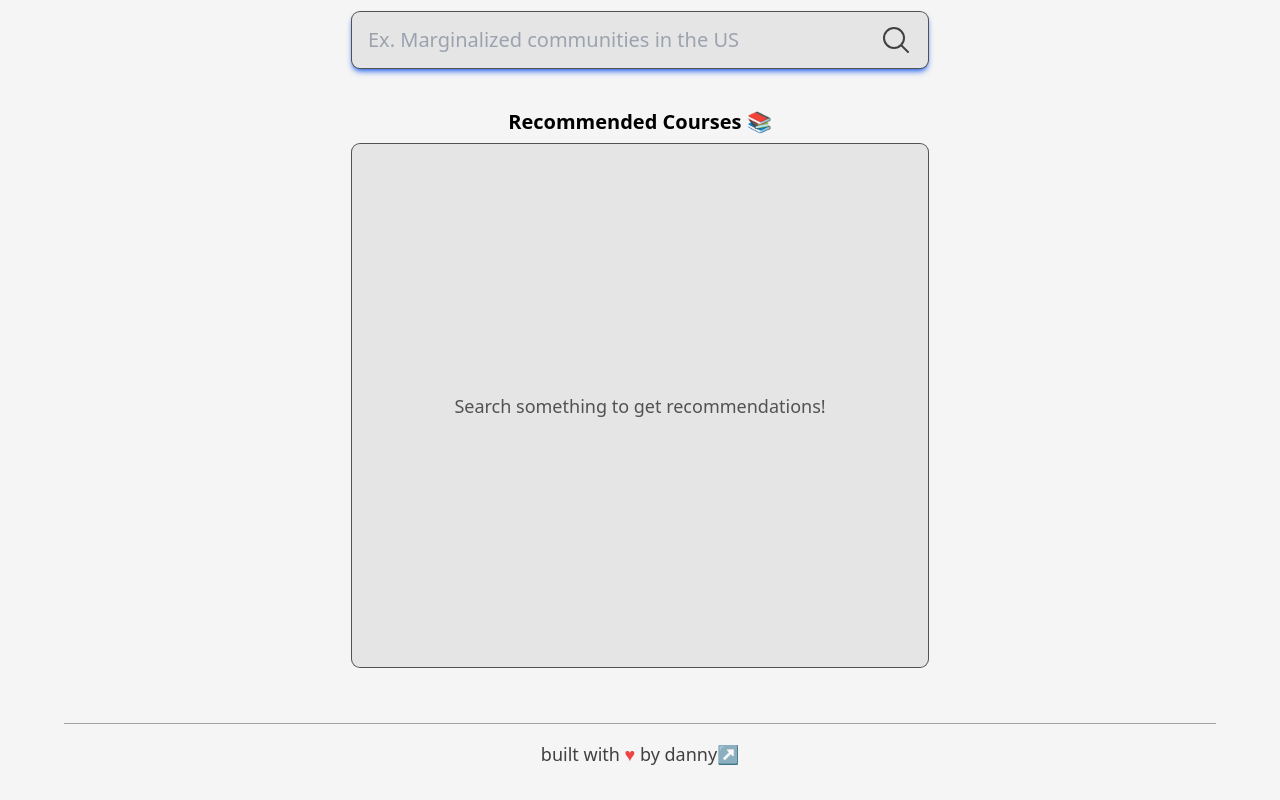
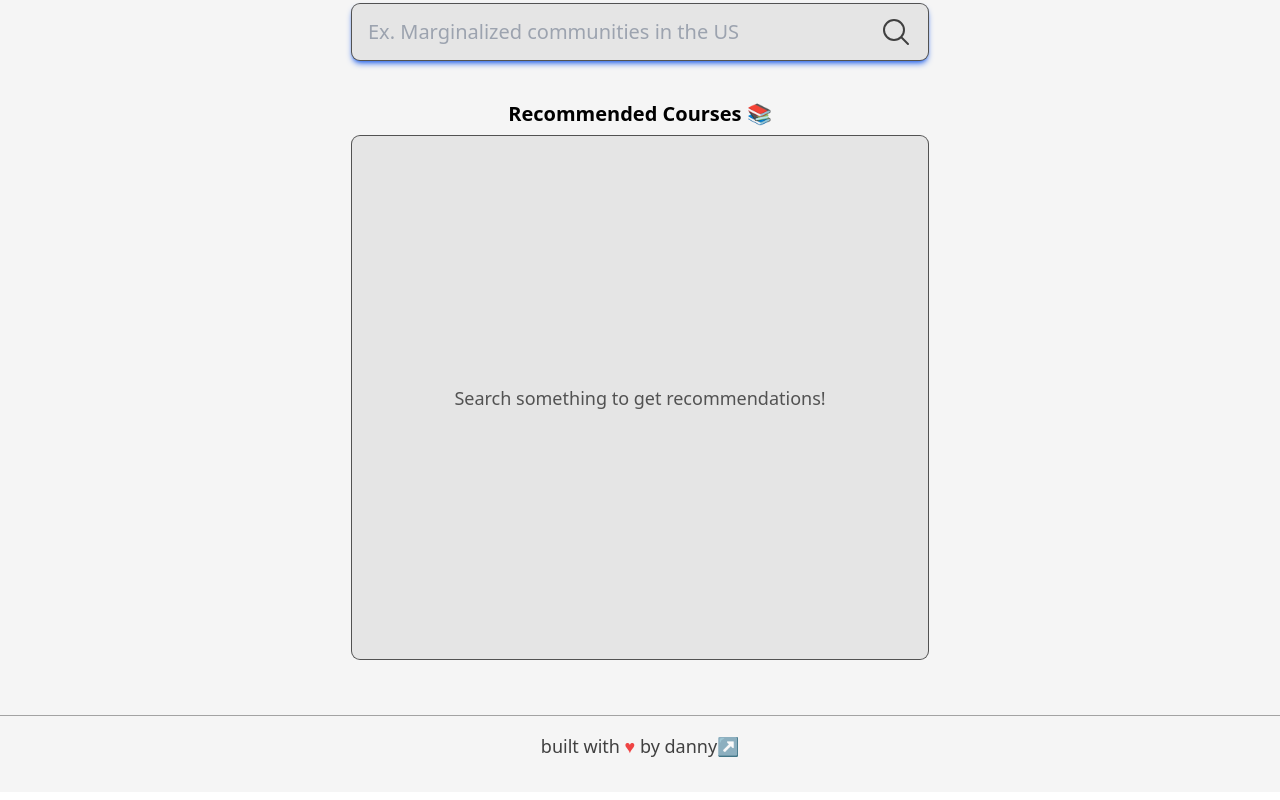
Before and after one commit to dannykd/zotsearch, a Next.js app: page / in a window 1280 px wide. Shown: the part 209-1009 px from the top of the page. Built offline with nearby package versions, Linux system fonts and the light colour scheme.

Commit message:
fixed weird horizontal scrollbar

```diff
--- a/src/components/layout/Footer.tsx
+++ b/src/components/layout/Footer.tsx
@@ -4,8 +4,8 @@ interface FooterProps {}
 
 const Footer: FC<FooterProps> = () => {
   return (
-    <div className="w-screen sticky top-[100vh] ">
-      <div className="max-w-6xl mx-auto border-t border-neutral-400 dark:border-neutral-700 pt-4 text-neutral-700 dark:text-neutral-300 text-center text-base md:text-lg">
+    <div className="sticky top-[100vh] ">
+      <div className="border-t border-neutral-400 dark:border-neutral-700 pt-4 text-neutral-700 dark:text-neutral-300 text-center text-base md:text-lg">
         <p className="pb-8">built with <span className="text-red-500">♥</span> by
           <a
           target="_blank"
--- a/src/components/layout/Layout.tsx
+++ b/src/components/layout/Layout.tsx
@@ -10,10 +10,7 @@ const Layout: FC<LayoutProps> = ({ children }) => {
   return (
     <div className="h-screen">
       <Toaster/>
-      <div
-        className="mx-auto flex
-        flex-col text-lg w-screen text-black bg-neutral-100 dark:bg-neutral-900 dark:text-white h-screen"
-      >
+      <div className="text-lg text-black bg-neutral-100 dark:bg-neutral-900 dark:text-white h-screen">
         <Navbar></Navbar>
         <div className="mt-2 px-3 md:px-12">{children}</div>
         <Footer></Footer>
--- a/src/pages/index.tsx
+++ b/src/pages/index.tsx
@@ -67,7 +67,7 @@ const Home: NextPage = () => {
   const currentCourses = courses.slice(firstPostIndex, lastPostIndex)
 
   return (
-    <div className="mx-auto max-w-xl mb-12">
+    <div className="mx-auto max-w-xl pb-12">
       <h1 className="mt-8 md:mt-14 flex justify-center text-center text-2xl md:text-3xl font-semibold">Effortlessly discover UCI courses using natural language 💬</h1>
       <div className="bg-neutral-200 rounded-lg p-2 mt-6 ring-1 ring-neutral-600 flex shadow-md shadow-blue-600 dark:bg-black">
         <input onChange={handleChange} onKeyUp={handleKeyPress} className="text-black dark:text-white dark:bg-black bg-neutral-200 sm:text-xl px-2 w-full outline-none" placeholder="Ex. Marginalized communities in the US" maxLength={100}></input>
```
